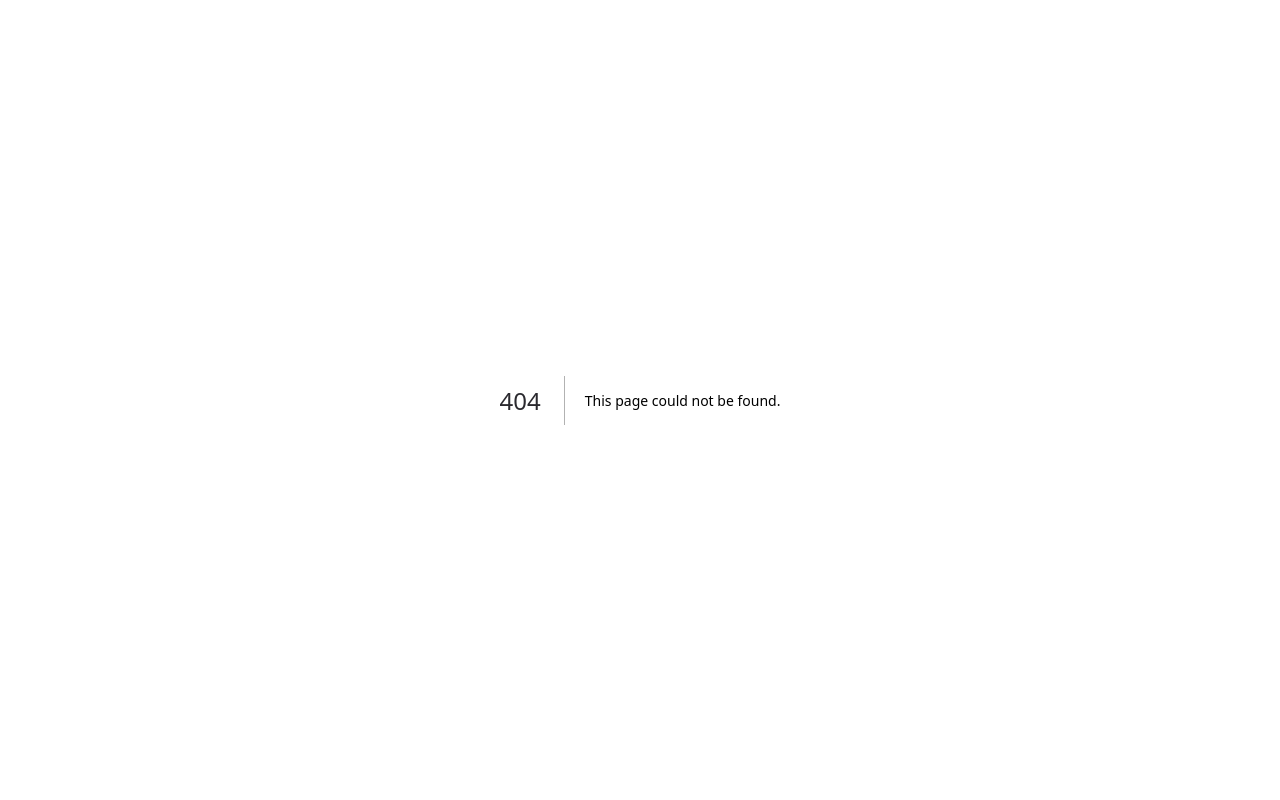
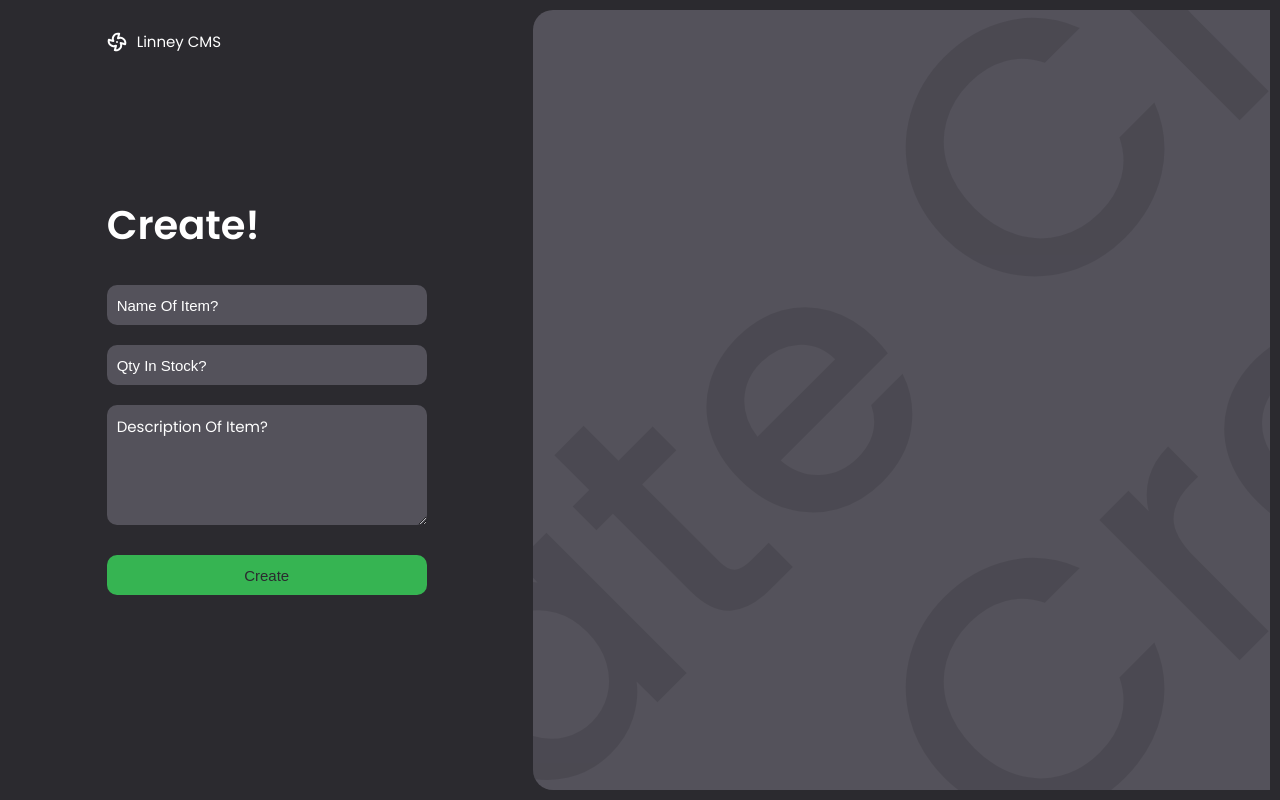
Before and after one commit to 1imo/Linney-Hardware-Checkout, a Next.js app in the folder next-app/: page /create in a window 1280 px wide. Before the commit this address had no page. Built offline with nearby package versions, Linux system fonts and the light colour scheme; no server answers.

Commit message:
Started On The Add And Update Features

```diff
--- a/next-app/app/auth/auth.module.css
+++ b/next-app/app/auth/auth.module.css
@@ -109,6 +109,7 @@ justify-content: center;
 }
 
 .left > div > div > input,
+.left > div > input,
 .page > section > div > div > input {
     box-sizing: border-box;
     padding: 0 10px;
@@ -156,6 +157,31 @@ justify-content: center;
     width: 100%;
     color: #2B2A2F;
 
+}
+
+.textArea {
+    width: 100%;
+    height: 120px;
+    box-sizing: border-box;
+}
+
+.textArea > textarea {
+    box-sizing: border-box;
+    width: 100%;
+    height: 100%;
+    background: none;
+    outline: none;
+    border: none;
+    padding: 10px;
+    color: #fff;
+    font-family: "Poppins", sans-serif;
+    font-size: 15px;
+}
+
+.textArea > textarea::placeholder {
+    color: #fff;
+    font-family: "Poppins", sans-serif;
+    font-size: 15px;
 }
 
 .contentMob {
--- /dev/null
+++ b/next-app/app/create/page.jsx
@@ -0,0 +1,97 @@
+"use client"
+import classes from "../auth/auth.module.css"
+import Link from "next/link"
+import { useRef } from "react"
+import axios from "axios"
+import { useSession } from "next-auth/react"
+
+export default function CreateItem() {
+    const {data:session} = useSession()
+
+    const create = async () => {
+        const res = await axios.post("/api/item", {
+            orgName: "temp",
+
+        })
+    }
+
+
+
+    if (window.innerWidth < window.innerHeight) {
+        return <main className={classes.entire}>
+            <div className={classes.nav}>
+
+                <Link href="/" className={classes.navLeft}>
+                    <img src="/fan.svg" style={{ paddingRight: 10 }} />
+                    Linney CMS
+                </Link>
+            </div>
+
+            <div className={classes.page}>
+                <section className={`${classes.left} ${classes.contentMob}`}>
+                    <div>
+                    <h1>Create!</h1>
+                        <div>
+
+                            <input type="text" placeholder="Name Of Item?" />
+                        </div>
+                        <div>
+
+                            <input type="number" placeholder="Qty In Stock?"  />
+                        </div>
+                        <div className={classes.textArea}>
+
+                            <textarea type="text" placeholder="Description Of Item?"  />
+                        </div>
+                        <button className={classes.ctaButton} onClick={() => create()} style={{ backgroundColor: "#36B452", marginTop: 10, fontWeight: 500 }}>Create</button>
+                    </div>
+                </section>
+
+
+            </div>
+        </main>
+    } else {
+
+        return <main className={classes.entire}>
+            <div className={classes.nav}>
+
+                <Link href="/" className={classes.navLeft}>
+                    <img src="/fan.svg" style={{ paddingRight: 10 }} />
+                    Linney CMS
+                </Link>
+
+
+            </div>
+
+            <div className={classes.page}>
+                <section className={classes.left}>
+                    <div>
+                        <h1>Create!</h1>
+                        <div>
+
+                            <input type="text" placeholder="Name Of Item?" />
+                        </div>
+                        <div>
+
+                            <input type="number" placeholder="Qty In Stock?"  />
+                        </div>
+                        <div className={classes.textArea}>
+
+                            <textarea type="text" placeholder="Description Of Item?"  />
+                        </div>
+                        <button className={classes.ctaButton} onClick={() => create()} style={{ backgroundColor: "#36B452", marginTop: 10, fontWeight: 500 }}>Create</button>
+
+                    </div>
+                </section>
+                <section className={classes.right}>
+                    <div>Create Create</div>
+                    <div>Create Create</div>
+                    <div>Create Create</div>
+
+
+                </section>
+
+            </div>
+        </main>
+    }
+}
--- a/next-app/app/dashboard/page.jsx
+++ b/next-app/app/dashboard/page.jsx
@@ -35,7 +35,7 @@ export default function Dashboard() {
         </div>
         <section style={window.innerHeight < 900 ? {flexDirection: "column"} : {flexDirection: "row"}}>
             <DesktopNav />
-            <section style={window.innerHeight < 900 ? { margin: "0 40px", width: "calc(100vw - 80px)", height: `calc(${window.innerHeight}px - 120px)`, columnGap: 20 } : { margin: "40px calc(100vw / 24) 40px", height: "calc(100vh - 80px)", columnGap: 40 }}>
+            <section style={window.innerHeight < 900 ? { margin: "0 40px", width: "calc(100vw - 80px)", height: `calc(${window.innerHeight}px - 120px)`, columnGap: 20 } : { margin: "40px calc(100vw / 24) 40px", height: "calc(100vh - 80px)", columnGap: 40, width: "100%" }}>
 
 
 
```
Also changed, not shown: next-app/app/organisation/page.jsx (+49 -2 lines), next-app/app/page.module.css (+30 -0 lines), next-app/app/onboarding/onboarding.module.css (deleted), 2 other files (tests, documents, lock files or other folders).
